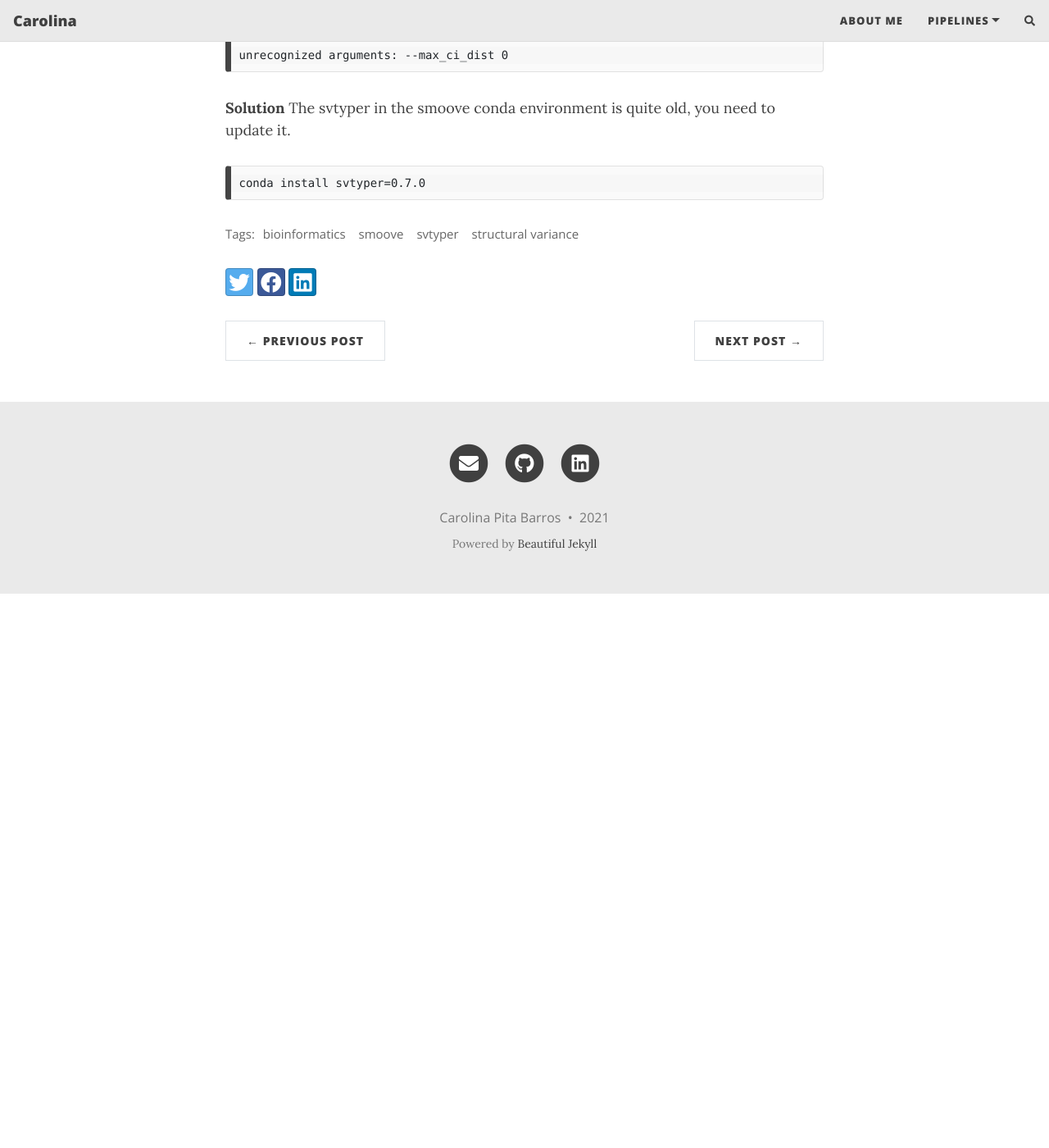
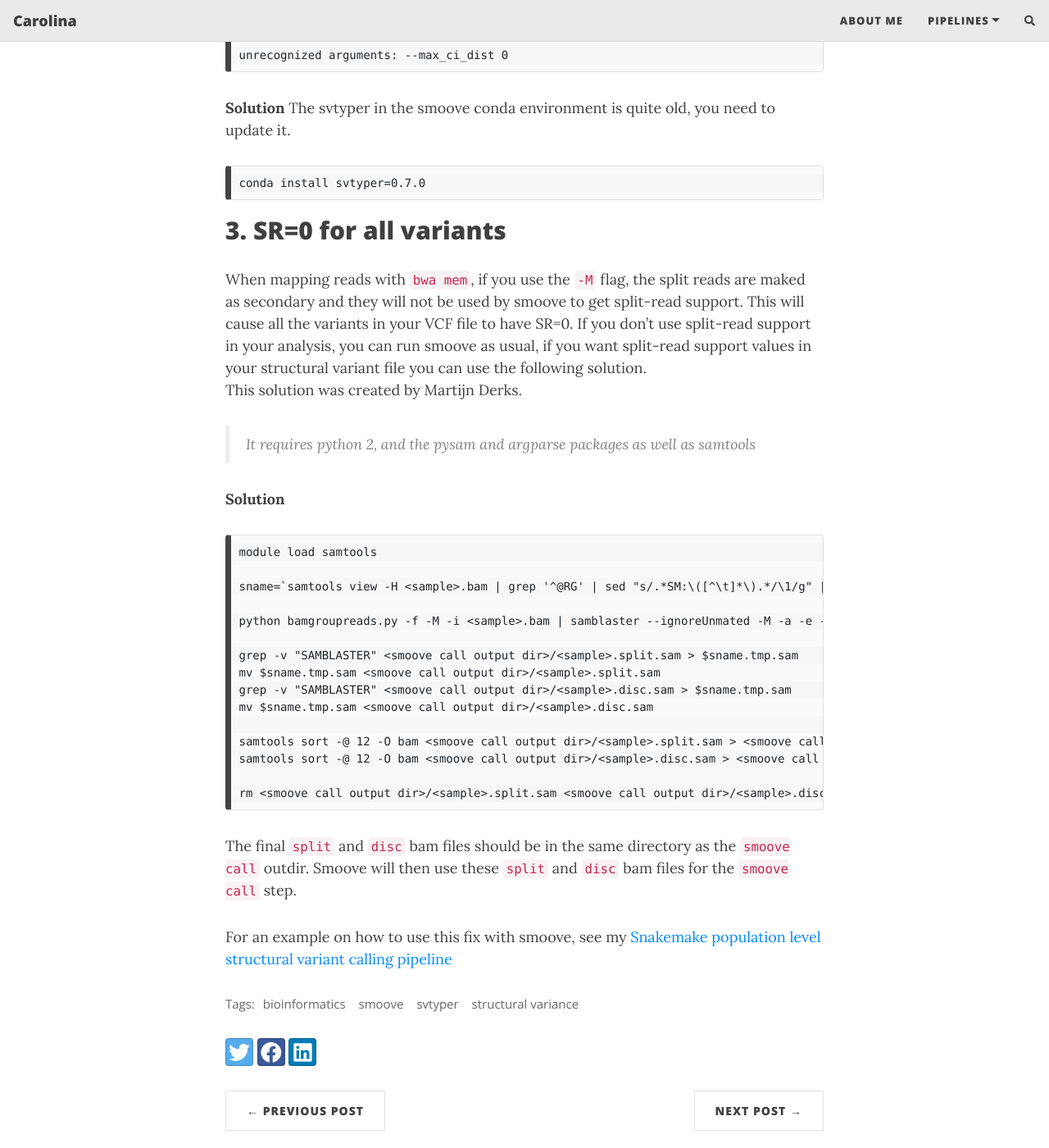
Before and after one commit to CarolinaPB/CarolinaPB.github.io, a Jekyll site: the page built from _posts/2021-08-12-fix-smoove-errors.md, in a window 1280 px wide and 1400 px high, scrolled down 901 px. Shown: the whole window at 82% size. Built offline with Jekyll 4.4.1, drawn with Linux system fonts in a browser that asks for light colours; nearby versions of some CDN libraries; comment, search, counter and statistics services are not loaded; before the commit the page ends 1625 px from its top, so only the background shows below that.

Commit message:
updated to include fix for SR=0 for all variants

````diff
--- a/_posts/2021-08-12-fix-smoove-errors.md
+++ b/_posts/2021-08-12-fix-smoove-errors.md
@@ -43,3 +43,33 @@ The svtyper in the smoove conda environment is quite old, you need to update it.
 ```
 conda install svtyper=0.7.0
 ```
+
+## 3. **SR=0 for all variants**
+When mapping reads with `bwa mem`, if you use the `-M` flag, the split reads are maked as secondary and they will not be used by smoove to get split-read support. This will cause all the variants in your VCF file to have SR=0.
+If you don't use split-read support in your analysis, you can run smoove as usual, if you want split-read support values in your structural variant file you can use the following solution.
+This solution was created by Martijn Derks.
+> It requires python 2, and the pysam and argparse packages as well as samtools
+
+**Solution**
+
+```
+module load samtools
+
+sname=`samtools view -H <sample>.bam | grep '^@RG' | sed "s/.*SM:\([^\t]*\).*/\1/g" | uniq`
+
+python bamgroupreads.py -f -M -i <sample>.bam | samblaster --ignoreUnmated -M -a -e -d <sample>.disc.sam -s <smoove call output dir>/<sample>.split.sam -o /dev/null
+
+grep -v "SAMBLASTER" <smoove call output dir>/<sample>.split.sam > $sname.tmp.sam
+mv $sname.tmp.sam <smoove call output dir>/<sample>.split.sam
+grep -v "SAMBLASTER" <smoove call output dir>/<sample>.disc.sam > $sname.tmp.sam
+mv $sname.tmp.sam <smoove call output dir>/<sample>.disc.sam
+
+samtools sort -@ 12 -O bam <smoove call output dir>/<sample>.split.sam > <smoove call output dir>/$sname.split.bam
+samtools sort -@ 12 -O bam <smoove call output dir>/<sample>.disc.sam > <smoove call output dir>/$sname.disc.bam
+
+rm <smoove call output dir>/<sample>.split.sam <smoove call output dir>/<sample>.disc.sam
+```
+
+The final `split` and `disc` bam files should be in the same directory as the `smoove call` outdir. Smoove will then use these `split` and `disc` bam files for the `smoove call` step.
+
+For an example on how to use this fix with smoove, see my [Snakemake population level structural variant calling pipeline](https://github.com/CarolinaPB/population-structural-var-calling-smoove)
````
